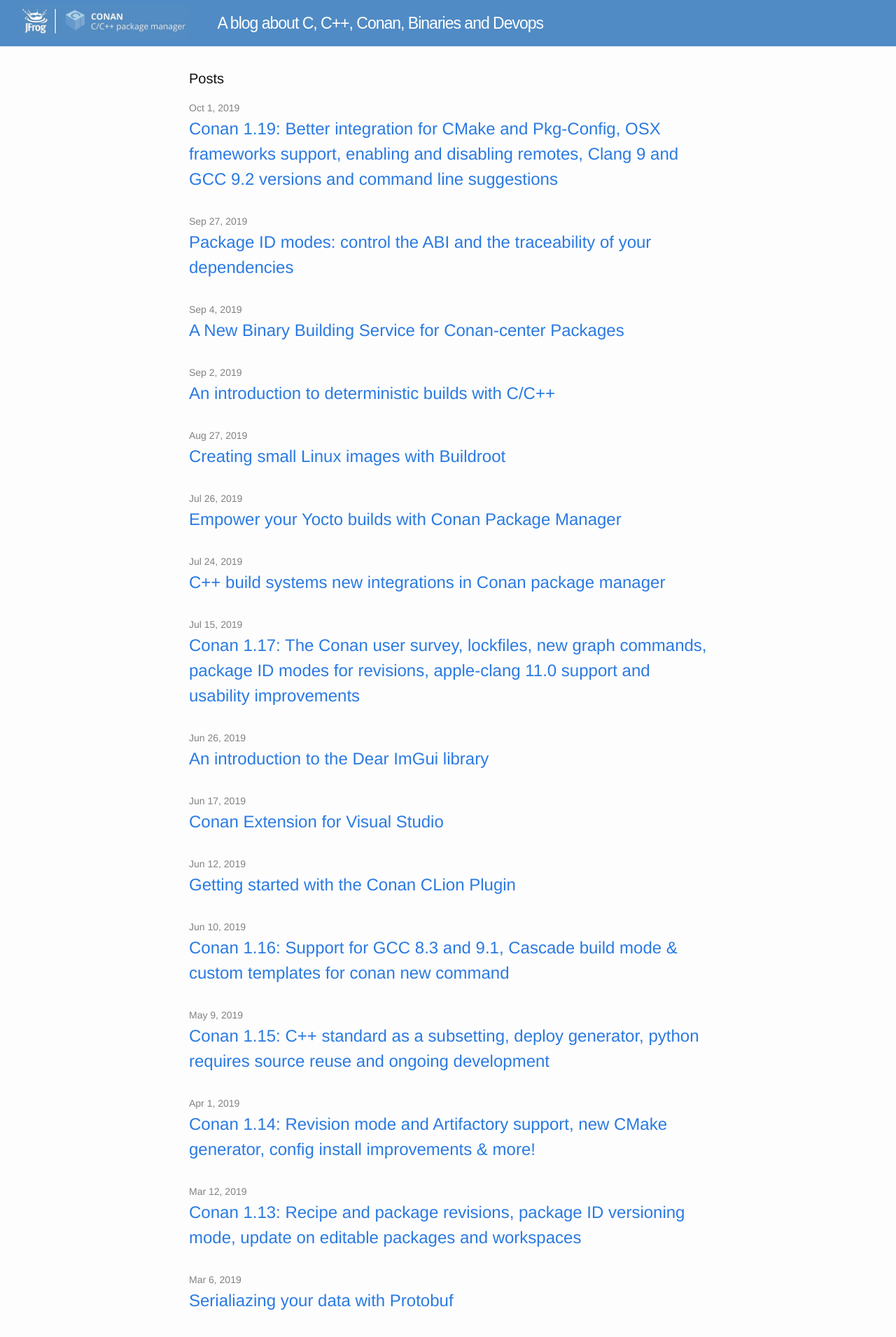
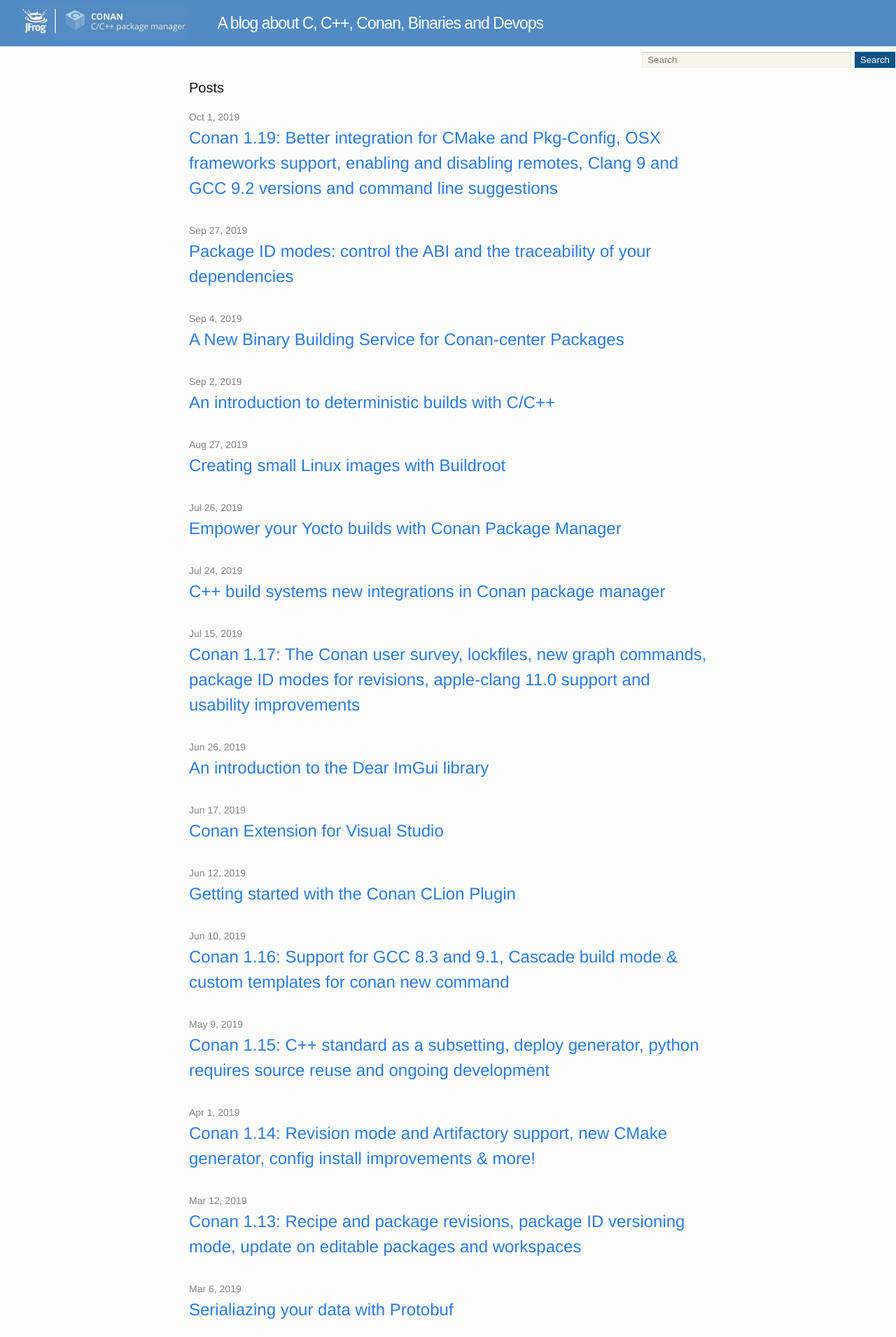
Before and after one commit to conan-io/conan-io.github.io, a Jekyll site: the page built from index.html, in a window 1280 px wide. Shown: the top 1910 px of the page at 70% size. Built offline with Jekyll 4.4.1, drawn with Linux system fonts in a browser that asks for light colours; comment, search, counter and statistics services are not loaded.

Commit message:
#96 Add search bar
Signed-off-by: Uilian Ries <uilianries@gmail.com>

```diff
--- a/_layouts/default.html
+++ b/_layouts/default.html
@@ -6,6 +6,18 @@
   <body>
 
     {% include header.html %}
+
+    <div class="grid" id="searchBar">
+        <div>
+            <div id="search">
+                <form role="search" method="get" action="{{ site.url }}/search">
+                    <input id="searchString" name="searchString"
+                           placeholder="Search" type="text">
+                    <input id="searchButton" name="googleSearchButton" type="submit" value="Search">
+                </form>
+            </div>
+        </div>
+    </div>
 
     <div class="page-content">
       <div class="wrapper">
--- a/_sass/_layout.scss
+++ b/_sass/_layout.scss
@@ -256,3 +256,31 @@
 p.centered{
     text-align:center;
 }
+
+#searchBar {
+    font-size: 80%;
+    padding: 0.43em 0 0.57em;
+
+    #search {
+    float: right;
+
+        #searchString {
+            width: 283px;
+            border: none;
+            box-shadow: 0 1px 2px rgba(0, 0, 0, 0.2) inset;
+            padding: 0.3em 0.6em;
+            background-color: #f6f5ea;
+            margin-right: 0;
+        }
+
+        #searchButton {
+            padding: 0.3em 0.6em;
+            background-color: #0B5485;
+            border: 1px solid #f6f5ea;
+            margin-left: 0;
+            color: white;
+            -webkit-appearance: none;
+            border-radius: 0;
+        }
+    }
+}
```
Also changed, not shown: search.html (added, +18 -0 lines).
